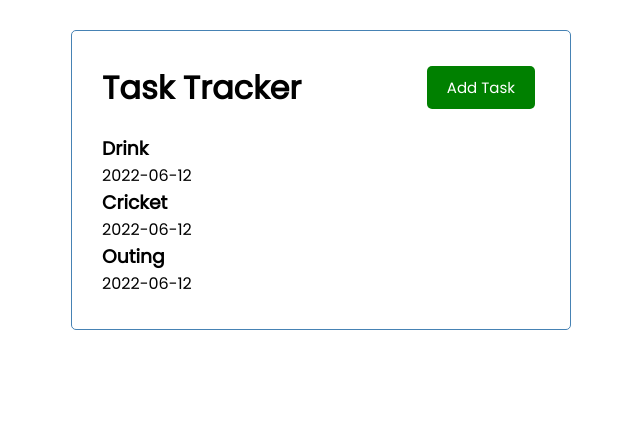
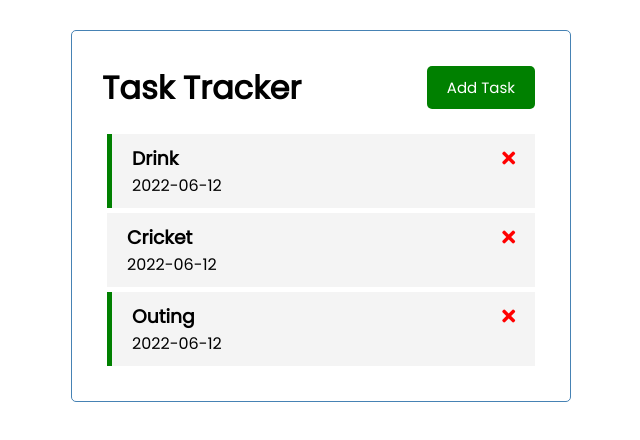
Before and after one commit to khizerdev/vue-task-tracker, a Vue app: page / in a window 1280 px wide. Shown: the top 440 px of the page, without its empty margins (319-959 px from the left). Built offline with nearby package versions, Linux system fonts and the light colour scheme.

Commit message:
Dynamic Classes , Font Awesome ADDED

```diff
--- a/public/index.html
+++ b/public/index.html
@@ -4,6 +4,10 @@
     <meta charset="utf-8">
     <meta http-equiv="X-UA-Compatible" content="IE=edge">
     <meta name="viewport" content="width=device-width,initial-scale=1.0">
+    <link
+      rel="stylesheet"
+      href="https://cdnjs.cloudflare.com/ajax/libs/font-awesome/5.15.2/css/all.min.css"
+    />
     <link rel="icon" href="<%= BASE_URL %>favicon.ico">
     <title><%= htmlWebpackPlugin.options.title %></title>
   </head>
--- a/src/App.vue
+++ b/src/App.vue
@@ -27,13 +27,13 @@
         id: 1,
         title: "Drink",
         day: "2022-06-12",
-        completed: false
+        completed: true
       },
       {
         id: 2,
         title: "Cricket",
         day: "2022-06-12",
-        completed: true
+        completed: false
       },
       {
         id: 1,
--- a/src/components/Task.vue
+++ b/src/components/Task.vue
@@ -1,9 +1,9 @@
 <template>
-    <div>
-           <h3>
-            {{ task.title }}
-
-            </h3>
+    <div :class="[task.completed ? 'completed' : '' , 'task']">
+        <h3>
+        {{ task.title }}
+        <i class="fas fa-times"></i>
+        </h3>
         <p>{{ task.day }}</p>
     </div>
 </template>
@@ -28,7 +28,7 @@
   padding: 10px 20px;
   cursor: pointer;
 }
-.task.reminder {
+.task.completed {
   border-left: 5px solid green;
 }
 .task h3 {
```
